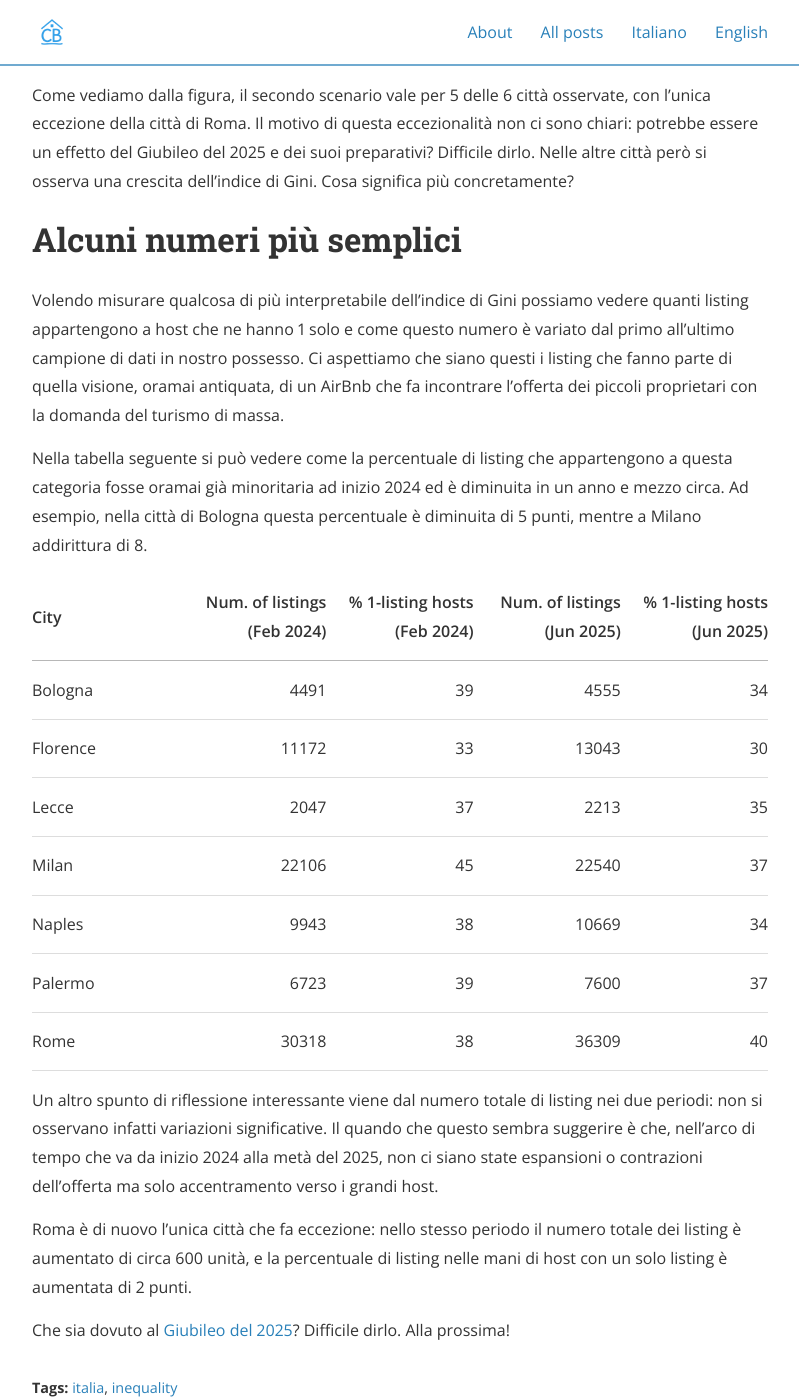
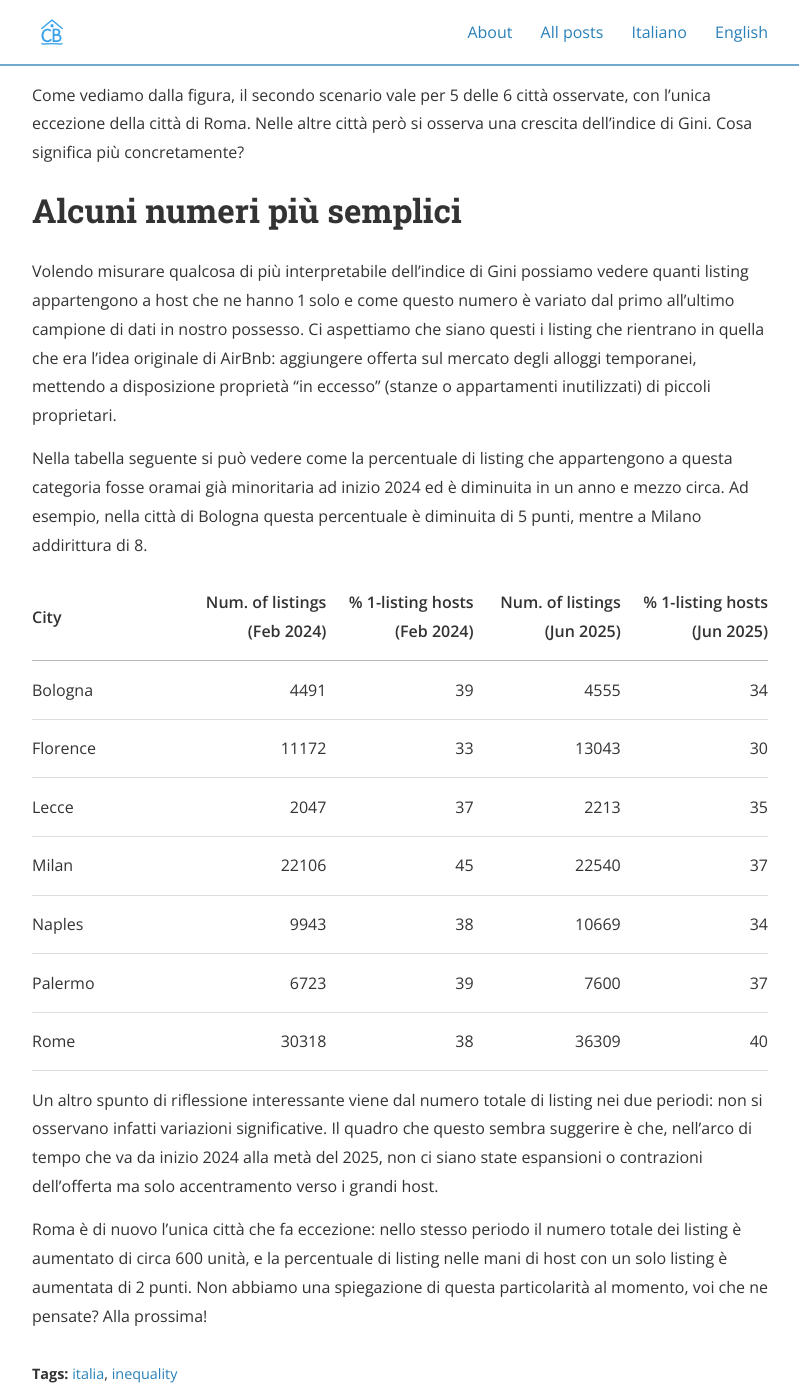
Before and after one commit to bernomone/citybreaking, a Jekyll site: the page built from _posts/2025-11-03-gini-trends-italia.md, in a window 1280 px wide and 1400 px high, scrolled down 1112 px. Shown: the whole window, without its empty margins (240-1039 px from the left). Built offline with Jekyll 4.4.1, drawn with Linux system fonts in a browser that asks for light colours; nearby versions of some CDN libraries; some of the changed text lies outside the part shown.

Commit message:
update gini trend post

```diff
--- a/_posts/2025-11-03-gini-trends-italia.md
+++ b/_posts/2025-11-03-gini-trends-italia.md
@@ -1,11 +1,11 @@
 ---
 layout: post
-title: "Come siamo arrivati fin qui?"
+title: "Airbnb: il mercato si concentra, ma Roma è un'eccezione"
 date: 2025-11-03
 author: "Bernardo & Martina"
 tags: [italia, inequality]
 categories: [italiano]
-excerpt: Com'è cambiato e come sta cambiando il mercato degli AirBnB
+excerpt: Come è cambiato e come sta cambiando il mercato degli AirBnB
 ---
 
 Come abbiamo osservato in un [post precedente](https://bernomone.github.io/citybreaking/italiano/2025/10/19/gini-italia.html) la distribuzione dei listing di AirBnb è concentrata nelle mani di pochi host che ne possiedono molti, almeno in tempi recenti.
@@ -13,17 +13,17 @@
 
 # L'indice di Gini nel tempo
 
-Come abbiamo precedenemente spiegato, l'[indice (o coefficiente) di Gini](https://it.wikipedia.org/wiki/Coefficiente_di_Gini) misura la diseguaglianza di ricchezza di una popolazione e può essere utilizzato per misurare quanto i listing siano o meno concentrati nelle mani di pochi host. Un indice vicino a 0 indicherebbe che tutti gli host possiedono lo stesso numero di listing, ed il caso estremo di un indice pari a 1 indicherebbe che un solo host possiede tutti i listing.
+Come abbiamo precedentemente spiegato, l'[indice (o coefficiente) di Gini](https://it.wikipedia.org/wiki/Coefficiente_di_Gini) misura la diseguaglianza di ricchezza di una popolazione e può essere utilizzato per misurare quanto i listing siano o meno concentrati nelle mani di pochi host. Un indice vicino a 0 indicherebbe che tutti gli host possiedono lo stesso numero di listing, ed il caso estremo di un indice pari a 1 indicherebbe che un solo host possiede tutti i listing.
 Il suo andamento nel tempo ci può dare un'indicazione di come il mercato stia cambiando: se tanti piccoli proprietari stanno dominando sempre di più il mercato ci aspettiamo che questo decresca; viceversa, se sta crescendo allora sono probabilmente agenzie e gruppi di case vacanze ad aumentare di peso.
 
 ![Gini index trends for some Italian cities. The Gini index is decreasing only in the city of Rome.]({{ '/assets/post_gini_trends_gini.png' | relative_url }})
 
-Come vediamo dalla figura, il secondo scenario vale per 5 delle 6 città osservate, con l'unica eccezione della città di Roma. Il motivo di questa eccezionalità non ci sono chiari: potrebbe essere un effetto del Giubileo del 2025 e dei suoi preparativi? Difficile dirlo.
+Come vediamo dalla figura, il secondo scenario vale per 5 delle 6 città osservate, con l'unica eccezione della città di Roma.
 Nelle altre città però si osserva una crescita dell'indice di Gini. Cosa significa più concretamente?
 
 # Alcuni numeri più semplici
 
-Volendo misurare qualcosa di più interpretabile dell'indice di Gini possiamo vedere quanti listing appartengono a host che ne hanno 1 solo e come questo numero è variato dal primo all'ultimo campione di dati in nostro possesso. Ci aspettiamo che siano questi i listing che fanno parte di quella visione, oramai antiquata, di un AirBnb che fa incontrare l'offerta dei piccoli proprietari con la domanda del turismo di massa.
+Volendo misurare qualcosa di più interpretabile dell'indice di Gini possiamo vedere quanti listing appartengono a host che ne hanno 1 solo e come questo numero è variato dal primo all'ultimo campione di dati in nostro possesso. Ci aspettiamo che siano questi i listing che rientrano in quella che era l'idea originale di AirBnb: aggiungere offerta sul mercato degli alloggi temporanei, mettendo a disposizione proprietà "in eccesso" (stanze o appartamenti inutilizzati) di piccoli proprietari.
 
 Nella tabella seguente si può vedere come la percentuale di listing che appartengono a questa categoria fosse oramai già minoritaria ad inizio 2024 ed è diminuita in un anno e mezzo circa. Ad esempio, nella città di Bologna questa percentuale è diminuita di 5 punti, mentre a Milano addirittura di 8.
 
@@ -39,8 +39,6 @@
 | Palermo  |                        6723 |                                        39 |                        7600 |                                        37 |
 | Rome     |                       30318 |                                        38 |                       36309 |                                        40 |
 
-Un altro spunto di riflessione interessante viene dal numero totale di listing nei due periodi: non si osservano infatti variazioni significative. Il quando che questo sembra suggerire è che, nell'arco di tempo che va da inizio 2024 alla metà del 2025, non ci siano state espansioni o contrazioni dell'offerta ma solo accentramento verso i grandi host.
+Un altro spunto di riflessione interessante viene dal numero totale di listing nei due periodi: non si osservano infatti variazioni significative. Il quadro che questo sembra suggerire è che, nell'arco di tempo che va da inizio 2024 alla metà del 2025, non ci siano state espansioni o contrazioni dell'offerta ma solo accentramento verso i grandi host.
 
-Roma è di nuovo l'unica città che fa eccezione: nello stesso periodo il numero totale dei listing è aumentato di circa 600 unità, e la percentuale di listing nelle mani di host con un solo listing è aumentata di 2 punti.
-
-Che sia dovuto al [Giubileo del 2025](https://www.iubilaeum2025.va/en.html)? Difficile dirlo. Alla prossima!
+Roma è di nuovo l'unica città che fa eccezione: nello stesso periodo il numero totale dei listing è aumentato di circa 600 unità, e la percentuale di listing nelle mani di host con un solo listing è aumentata di 2 punti. Non abbiamo una spiegazione di questa particolarità al momento, voi che ne pensate? Alla prossima!
```
Also changed, not shown: assets/post_gini_trends_gini.png.
